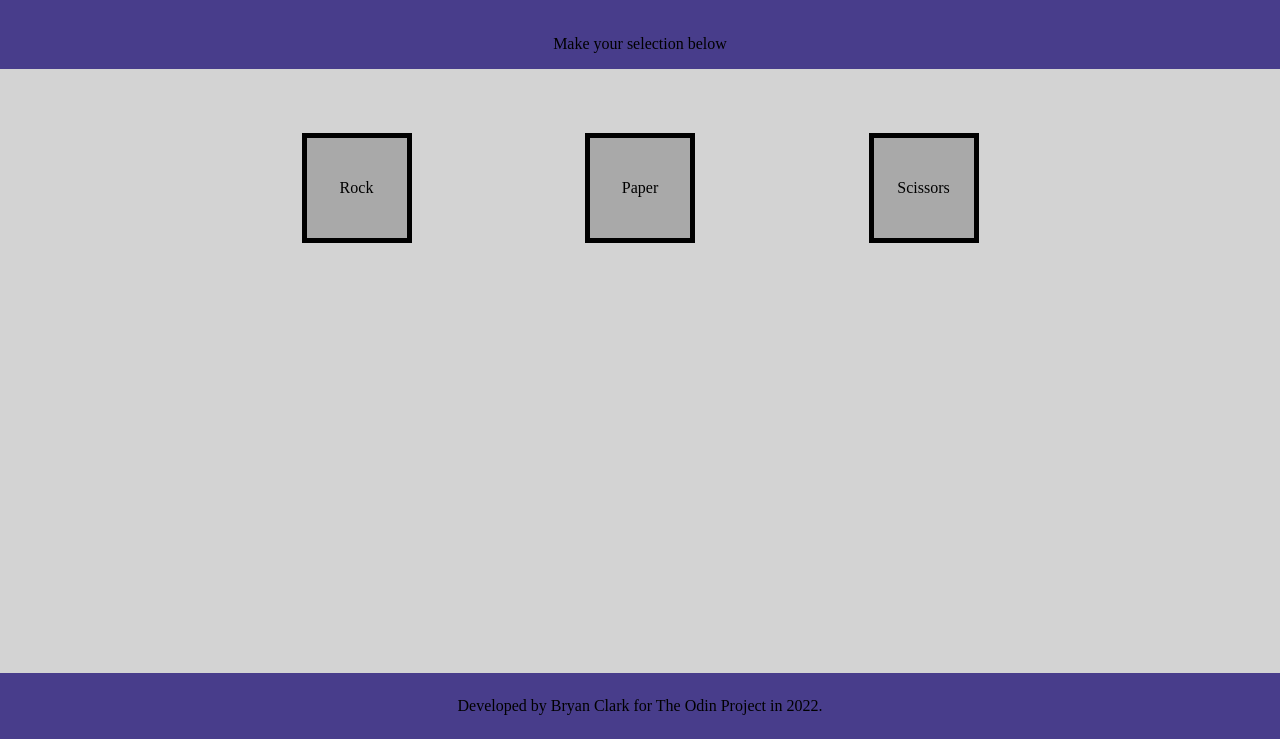
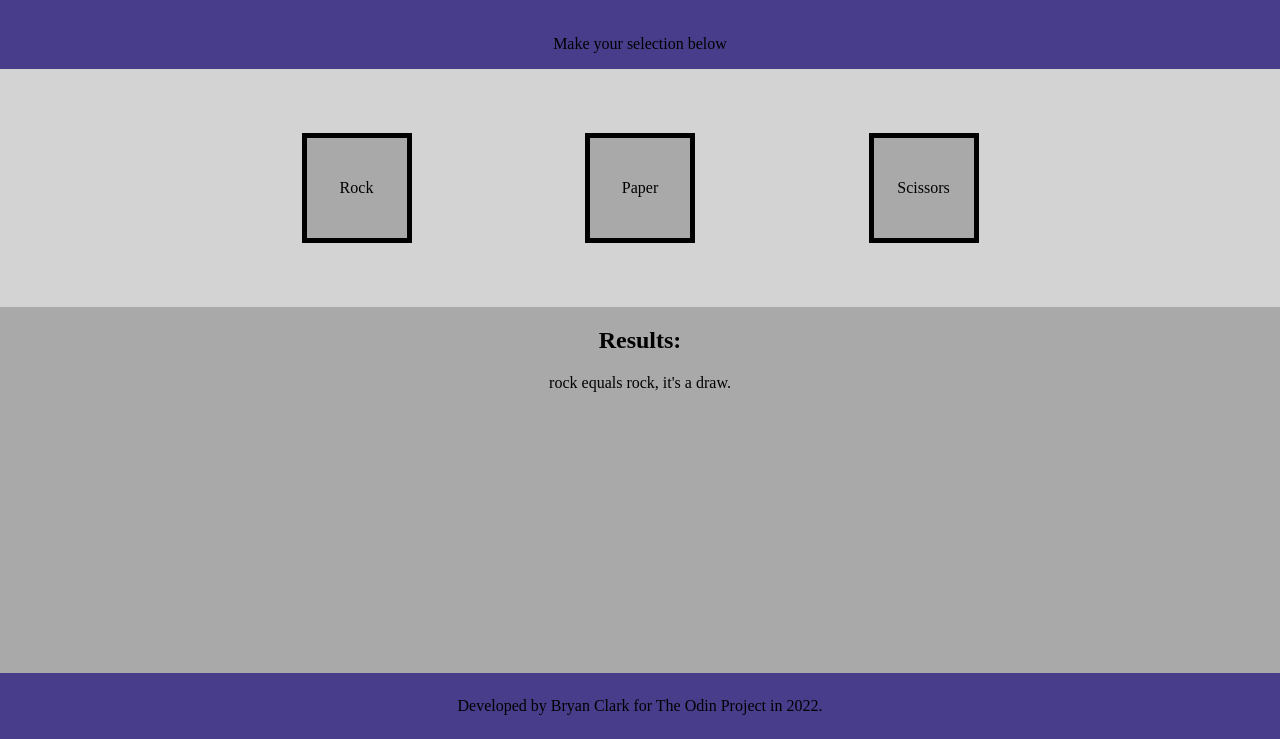
Before and after one commit to bmclark/odin_rps, a plain HTML site: page index.html in a window 1280 px wide. Both pictures are taken after a click on the element "Rock". Shown: the part 61-800 px from the top of the page. Drawn offline with Linux system fonts and the light colour scheme.

Commit message:
add results section and styling

```diff
--- a/game.js
+++ b/game.js
@@ -21,27 +21,29 @@ function rand123 () {
 
 function playRound (player) {
     // get computer selection
-    let computer = computerPlay()
+    const computer = computerPlay()
 
     //compare computer/player selections and determine winner
-    let compWins = computer + " beats " + player + ", Computer wins.";
-    let playerWins = player + " beats " + computer + ", You win!";
+    // let results = document.getElementById("results").textContent;
+    const compWins = computer + " beats " + player + ", Computer wins.";
+    const playerWins = player + " beats " + computer + ", You win!";
+    const draw = computer + " equals " + player + ", it's a draw.";
 
     // determine outcome
     if (computer === player) {
-        alert(computer + " equals " + player + ", it's a draw.");
+        document.getElementById("roundResults").textContent = draw;
         return 'draw';
     } else if (computer === 'rock' && player === 'scissors') {
-        alert(compWins);
+        document.getElementById("roundResults").textContent = compWins;
         return 'computer';
     } else if (computer === 'paper' && player === 'rock') {
-        alert(compWins);
+        document.getElementById("roundResults").textContent = compWins;
         return 'computer';
     } else if (computer === 'scissors' && player === 'paper') {
-        alert(compWins);
+        document.getElementById("roundResults").textContent = compWins;
         return 'computer';
     } else {
-        alert(playerWins);
+        document.getElementById("roundResults").textContent = playerWins;
         return 'player';
     }
 }
--- a/index.html
+++ b/index.html
@@ -16,6 +16,12 @@
             <div class="selectionBox" id="paper">Paper</div>
             <div class="selectionBox" id="scissors">Scissors</div>
         </div>
+        <div class="results">
+            <h2>Results:</h2>
+            <div id="roundResults">
+
+            </div>
+        </div>
         <div id="footer">Developed by Bryan Clark for The Odin Project in 2022.</div>
     </body>
 </html>
--- a/style.css
+++ b/style.css
@@ -16,7 +16,6 @@ body {
   background-color: lightgray;
   display: flex;
   justify-content: space-evenly;
-  flex: 1;
   padding: 5% 10%;
 }
 
@@ -30,6 +29,14 @@ body {
   border: 5px solid black;
 }
 
+.results {
+  background-color: darkgray;
+  display: flex;
+  flex-direction: column;
+  align-items: center;
+  flex: 1;
+}
+
 #footer {
   background-color: darkslateblue;
   margin-top: auto;
```
